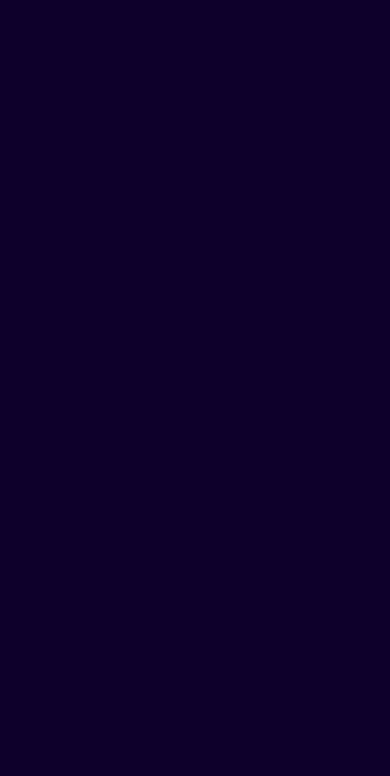
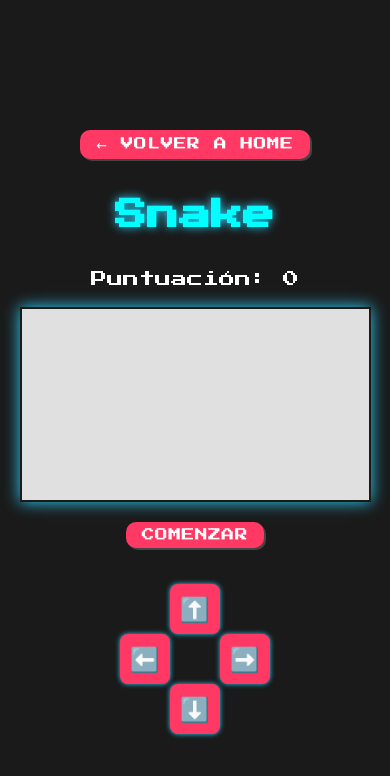
Before and after one commit to Ren-mayday/Proyecto-5-Games-Hub, a website built with Vite: page index.html in a window 390 px wide. Both pictures are taken after a click on the button "SNAKE". Built offline with nearby package versions, Linux system fonts and the light colour scheme.

Commit message:
Created the elements with DOM and put some styling on Snake game.

```diff
--- a/src/games/snake/dom.js
+++ b/src/games/snake/dom.js
@@ -0,0 +1,63 @@
+import { createTitle } from "../../components/title";
+import { createButton } from "../../components/button";
+import { navigateTo } from "../../router";
+
+export const createSnakeGameElements = () => {
+  const root = document.getElementById("app");
+  const container = document.createElement("main");
+  container.id = "game-container";
+  container.classList.add("game-container");
+
+  // Elementos UI reutilizables (título, botón)
+  const title = createTitle("Snake", 1, "title-snake");
+  const backButton = createButton(
+    "← Volver a Home",
+    () => navigateTo("home"),
+    "btn-back"
+  );
+  const startBtn = createButton("Comenzar", () => navigateTo, "start-btn");
+
+  const scoreDisplay = document.createElement("div");
+  scoreDisplay.id = "score-snake-display";
+  scoreDisplay.innerHTML =
+    '<p class="score-text">Puntuación: <span id="score-snake">0</span></p>';
+
+  const canvas = document.createElement("canvas");
+  canvas.id = "game-canvas";
+
+  //controles para pantalla táctil
+  const controls = document.createElement("div");
+  controls.id = "touch-controls";
+
+  const dPad = document.createElement("div");
+  dPad.classList.add("d-pad");
+
+  const upBtn = createButton(
+    "⬆️",
+    () => handleDirection("up"),
+    "control-btn up"
+  );
+  const leftBtn = createButton(
+    "⬅️",
+    () => handleDirection("left"),
+    "control-btn left"
+  );
+  const downBtn = createButton(
+    "⬇️",
+    () => handleDirection("down"),
+    "control-btn down"
+  );
+  const rightBtn = createButton(
+    "➡️",
+    () => handleDirection("right"),
+    "control-btn right"
+  );
+
+  dPad.append(upBtn, leftBtn, downBtn, rightBtn);
+  controls.appendChild(dPad);
+
+  container.append(backButton, title, scoreDisplay, canvas, startBtn, controls);
+
+  root.innerHTML = "";
+  root.appendChild(container);
+};
--- a/src/router.js
+++ b/src/router.js
@@ -1,6 +1,7 @@
 import { showHome } from "./views/homeView.js";
 import { renderTicTacToe } from "./games/tictactoe/dom.js";
 import { initializeGame } from "./games/tictactoe/game.js";
+import { createSnakeGameElements } from "./games/snake/dom.js";
 
 //! # ✅CONTROLA LA NAVEGACIÓN ENTRE JUEGOS
 
@@ -12,7 +13,9 @@ const routes = {
     const container = renderTicTacToe();
     initializeGame();
   },
-  snake: () => console.log("Aquí iría el Snake"),
+  snake: () => {
+    const container = createSnakeGameElements();
+  },
   memory: () => console.log("Aquí iría el Memory"),
 };
 
--- a/src/styles/base/_variables.scss
+++ b/src/styles/base/_variables.scss
@@ -23,6 +23,12 @@ $bcg-cell-hover-color: #f5f5f5;
 $bcg-cell-win-color: #e6f3ff;
 $btn-hover-color: #bea7fd;
 
+// PALETA SNAKE
+$bcg-neutral-dark: #1a1a1a;
+$snake-main-title: #0ff;
+$neutral-light: #121212;
+$bcg-board-snake: #e0e0e0;
+
 // Efectos especiales
 $neon-glow: 0 0 10px currentColor, 0 0 20px currentColor;
 
--- a/src/styles/views/_snake.scss
+++ b/src/styles/views/_snake.scss
@@ -1 +1,88 @@
 //! #ESTILOS ESPECÍFICOS DEL JUEGO SNAKE
+
+.game-container {
+  background-color: $bcg-neutral-dark;
+  display: flex;
+  flex-direction: column;
+  justify-content: center;
+  align-items: center;
+  min-height: 100vh;
+
+  .btn-back,
+  .start-btn {
+    background-color: $color-primary;
+    color: $bcg-secondary-color;
+    border-radius: 10px;
+    padding: 0.4rem 1rem;
+    margin: 20px;
+  }
+
+  .title-snake {
+    color: $snake-main-title;
+    text-shadow: 0 0 10px $color-accent;
+    margin: 20px;
+  }
+  .score-text {
+    color: $bcg-secondary-color;
+    margin: 20px;
+  }
+
+  #game-canvas {
+    border: 2px solid $bcg-neutral-dark;
+    background-color: $bcg-board-snake;
+    width: 90vmin;
+    height: 50vmin;
+    max-width: 650px;
+    image-rendering: pixelated;
+    box-shadow: 0 0 15px $color-accent;
+  }
+
+  #touch-controls {
+    display: none;
+
+    @media (max-width: 1024px) {
+      display: grid;
+      margin-top: 1rem;
+
+      .d-pad {
+        display: grid;
+        grid-template-areas:
+          ".    up    ."
+          "left none right"
+          ".   down   .";
+        place-items: center;
+      }
+
+      .control-btn {
+        display: flex;
+        justify-content: center;
+        align-items: center;
+        width: 50px;
+        height: 50px;
+        font-size: 1.5rem;
+        background-color: $color-primary;
+        color: $bcg-secondary-color;
+        border: none;
+        border-radius: 8px;
+        box-shadow: 0 0 5px $color-accent;
+        cursor: pointer;
+
+        &.up {
+          grid-area: up;
+        }
+        &.left {
+          grid-area: left;
+        }
+        &.right {
+          grid-area: right;
+        }
+        &.down {
+          grid-area: down;
+        }
+        &:hover {
+          background-color: lighten($color-primary, 10%);
+        }
+      }
+    }
+  }
+}
```
